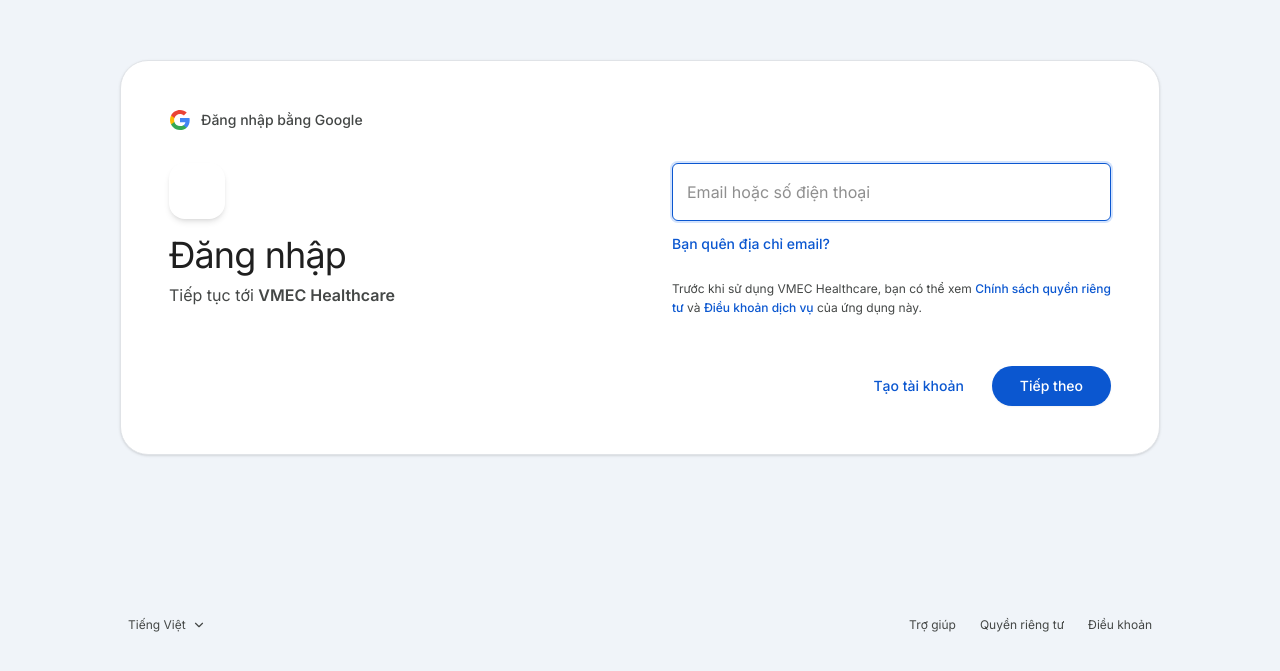
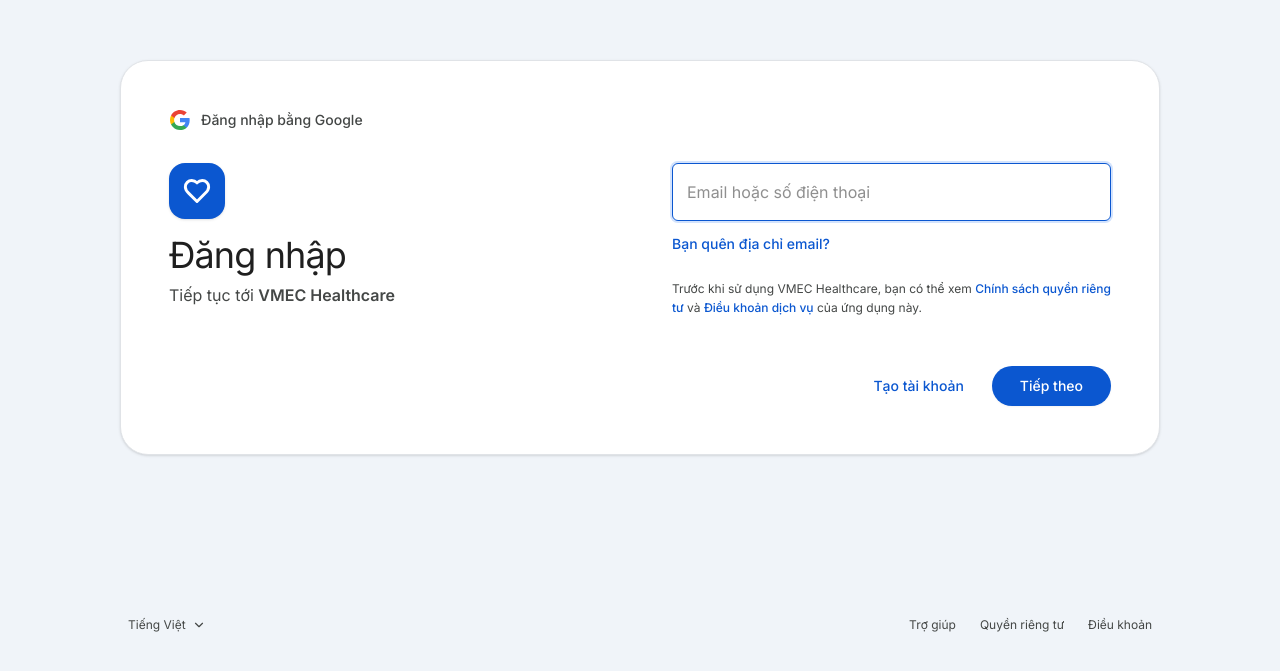
Before and after one commit to Namnguyen3008/vmec-web-ui, a Next.js app: page /auth/google in a window 1280 px wide. Shown: the part 127-798 px from the top of the page. Built offline with nearby package versions, Linux system fonts and the light colour scheme.

Commit message:
fix(auth): update brand icon on Google Accounts v3 page

```diff
--- a/src/app/auth/google/page.tsx
+++ b/src/app/auth/google/page.tsx
@@ -70,8 +70,10 @@
           {/* Left Column: Brand & Title */}
           <div className="space-y-4">
             {/* App Icon Box */}
-            <div className="flex h-14 w-14 items-center justify-center rounded-2xl bg-gradient-to-br from-primary-800 to-primary-950 text-white shadow-md">
-              <Shield size={28} className="text-primary-300" />
+            <div className="flex h-14 w-14 items-center justify-center rounded-2xl bg-[#0b57d0] text-white shadow-sm">
+              <svg width="28" height="28" viewBox="0 0 24 24" fill="none" stroke="currentColor" strokeWidth="2.5" strokeLinecap="round" strokeLinejoin="round">
+                <path d="M19 14c1.49-1.46 3-3.21 3-5.5A5.5 5.5 0 0 0 16.5 3c-1.76 0-3 .5-4.5 2-1.5-1.5-2.74-2-4.5-2A5.5 5.5 0 0 0 2 8.5c0 2.3 1.5 4.05 3 5.5l7 7Z" />
+              </svg>
             </div>
 
             <div>
```
